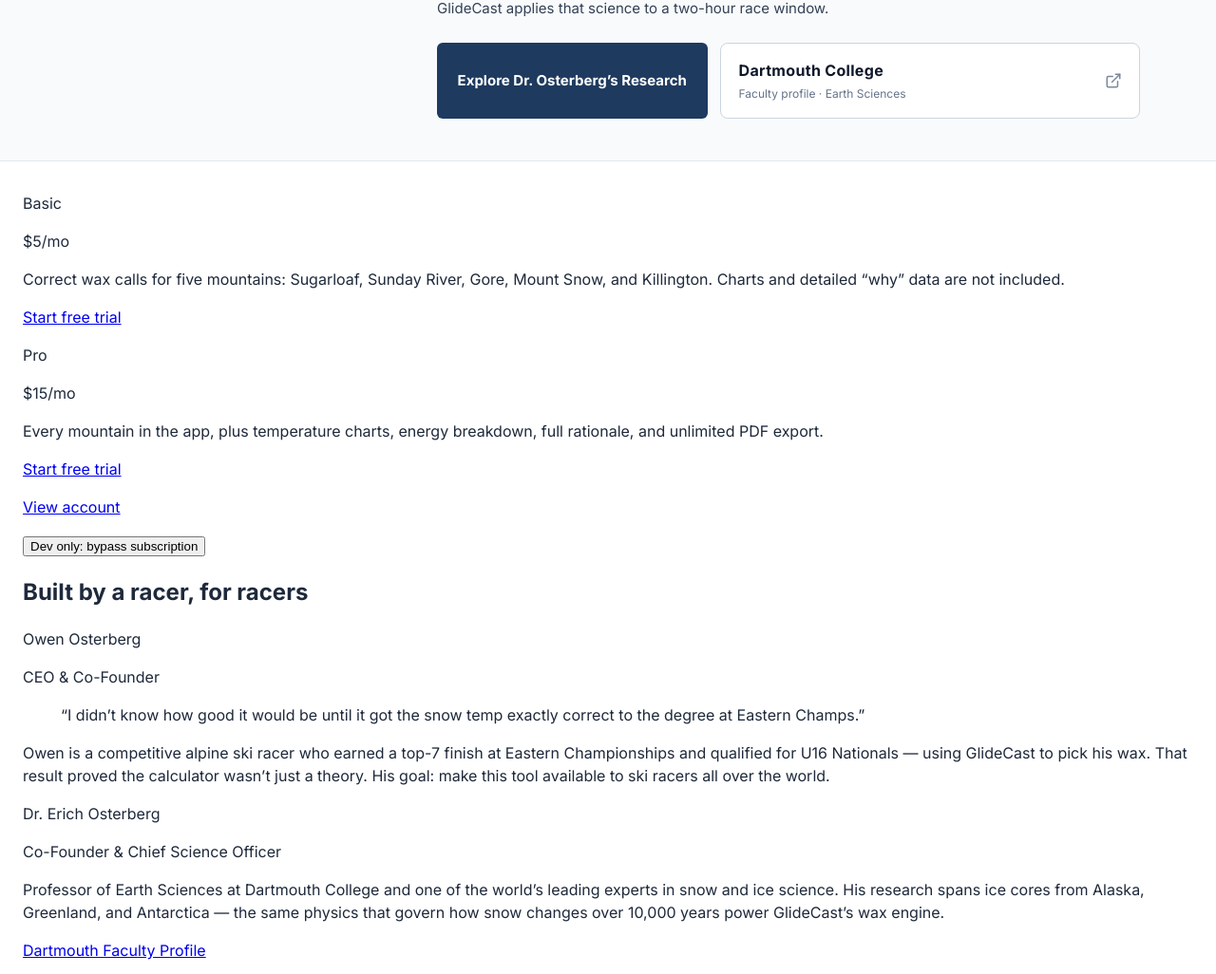
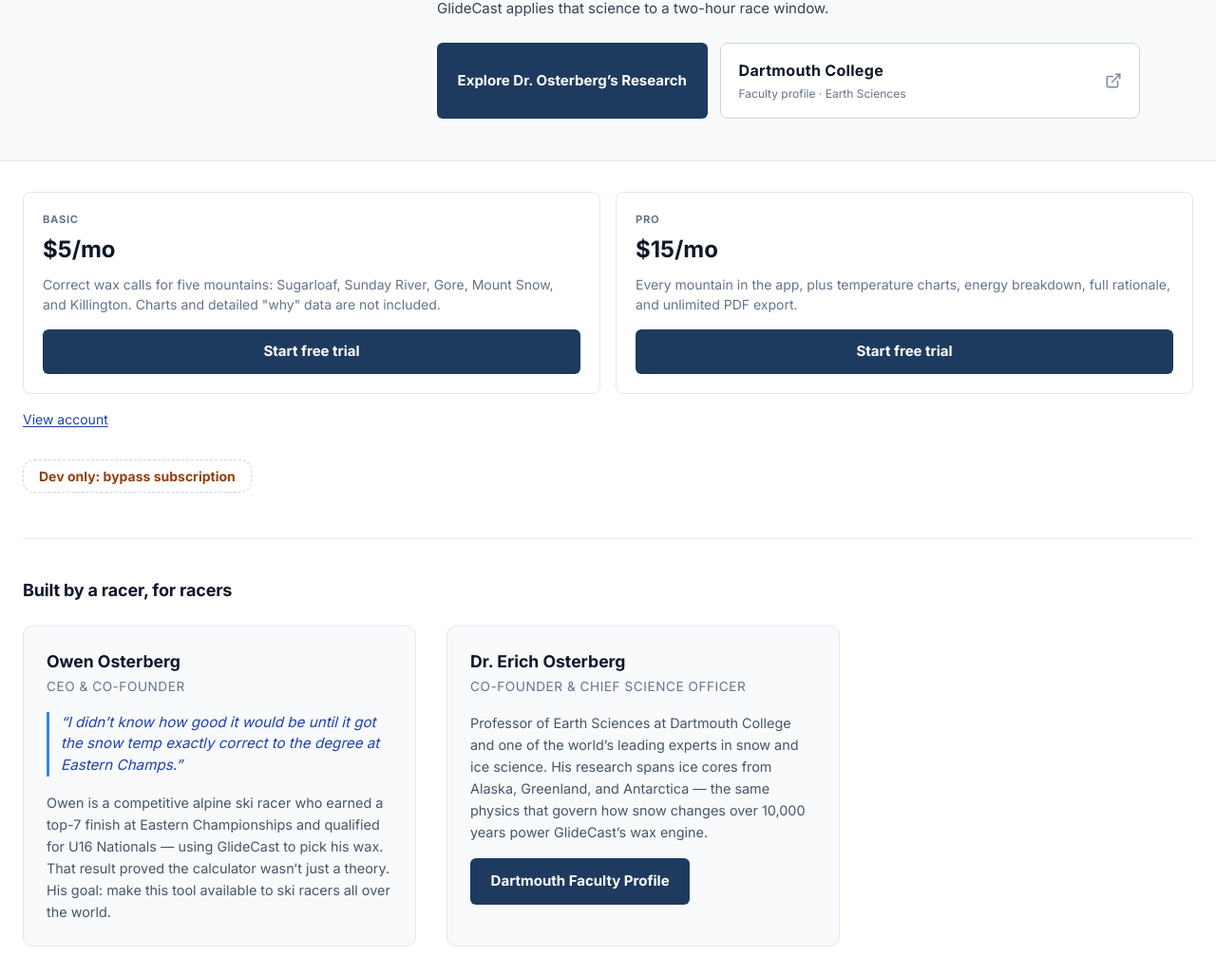
Before and after one commit to SkiRacer69/Glide-Cast, a Django app: page /billing/paywall/ in a window 1280 px wide. Shown: the part 1265-2291 px from the top of the page at 95% size. Run offline with Django 5.2, Linux system fonts and the light colour scheme; the visitor is signed in with stand-in values (Sample User, id 1); data comes from the database, SQL or seed files in the repository.

Commit message:
Fix curly quotes in paywall template causing 404 on form submit
Co-Authored-By: Claude Sonnet 4.6 <noreply@anthropic.com>

```diff
--- a/templates/billing/paywall.html
+++ b/templates/billing/paywall.html
@@ -79,60 +79,60 @@
     </div>
   </section>
 
-  <div class=”paywall-pricing-block”>
-    <div class=”paywall-plans-grid”>
+  <div class="paywall-pricing-block">
+    <div class="paywall-plans-grid">
       {% for tier in tiers %}
-        <div class=”paywall-plan-card”>
-          <p class=”paywall-plan-name”>{{ tier.name }}</p>
-          <p class=”paywall-plan-price”>${{ tier.monthly }}/mo</p>
-          <p class=”paywall-plan-desc”>
-            {% if tier.id == 'basic' %}Correct wax calls for five mountains: Sugarloaf, Sunday River, Gore, Mount Snow, and Killington. Charts and detailed “why” data are not included.{% endif %}
+        <div class="paywall-plan-card">
+          <p class="paywall-plan-name">{{ tier.name }}</p>
+          <p class="paywall-plan-price">${{ tier.monthly }}/mo</p>
+          <p class="paywall-plan-desc">
+            {% if tier.id == 'basic' %}Correct wax calls for five mountains: Sugarloaf, Sunday River, Gore, Mount Snow, and Killington. Charts and detailed "why" data are not included.{% endif %}
             {% if tier.id == 'pro' %}Every mountain in the app, plus temperature charts, energy breakdown, full rationale, and unlimited PDF export.{% endif %}
           </p>
-          <a href=”{% url 'create_checkout_session' %}?plan={{ tier.id }}&interval=monthly” class=”paywall-cta”>Start free trial</a>
+          <a href="{% url 'create_checkout_session' %}?plan={{ tier.id }}&interval=monthly" class="paywall-cta">Start free trial</a>
         </div>
       {% endfor %}
     </div>
-    <p class=”paywall-account-link-wrap”>
-      <a href=”{% url 'account' %}” class=”paywall-text-link”>View account</a>
+    <p class="paywall-account-link-wrap">
+      <a href="{% url 'account' %}" class="paywall-text-link">View account</a>
     </p>
     {% if show_dev_bypass %}
-      <form method=”post” action=”{% url 'dev_bypass_subscription' %}” style=”margin-top: 1rem;”>
+      <form method="post" action="{% url 'dev_bypass_subscription' %}" style="margin-top: 1rem;">
         {% csrf_token %}
-        <button type=”submit” class=”btn-secondary alert-amber” style=”border-style: dashed;”>Dev only: bypass subscription</button>
+        <button type="submit" class="btn-secondary alert-amber" style="border-style: dashed;">Dev only: bypass subscription</button>
       </form>
     {% endif %}
   </div>
 
-  <section class=”paywall-founders-section” aria-labelledby=”founders-heading”>
-    <div class=”paywall-founders-inner”>
-      <h2 id=”founders-heading” class=”paywall-section-title”>Built by a racer, for racers</h2>
-      <div class=”paywall-founders-grid”>
-        <div class=”paywall-founder-card”>
-          <p class=”paywall-founder-name”>Owen Osterberg</p>
-          <p class=”paywall-founder-role”>CEO &amp; Co-Founder</p>
-          <blockquote class=”paywall-founder-quote”>&ldquo;I didn&rsquo;t know how good it would be until it got the snow temp exactly correct to the degree at Eastern Champs.&rdquo;</blockquote>
-          <p class=”paywall-founder-bio”>Owen is a competitive alpine ski racer who earned a top-7 finish at Eastern Championships and qualified for U16 Nationals — using GlideCast to pick his wax. That result proved the calculator wasn&rsquo;t just a theory. His goal: make this tool available to ski racers all over the world.</p>
+  <section class="paywall-founders-section" aria-labelledby="founders-heading">
+    <div class="paywall-founders-inner">
+      <h2 id="founders-heading" class="paywall-section-title">Built by a racer, for racers</h2>
+      <div class="paywall-founders-grid">
+        <div class="paywall-founder-card">
+          <p class="paywall-founder-name">Owen Osterberg</p>
+          <p class="paywall-founder-role">CEO &amp; Co-Founder</p>
+          <blockquote class="paywall-founder-quote">&ldquo;I didn&rsquo;t know how good it would be until it got the snow temp exactly correct to the degree at Eastern Champs.&rdquo;</blockquote>
+          <p class="paywall-founder-bio">Owen is a competitive alpine ski racer who earned a top-7 finish at Eastern Championships and qualified for U16 Nationals — using GlideCast to pick his wax. That result proved the calculator wasn&rsquo;t just a theory. His goal: make this tool available to ski racers all over the world.</p>
         </div>
-        <div class=”paywall-founder-card”>
-          <p class=”paywall-founder-name”>Dr. Erich Osterberg</p>
-          <p class=”paywall-founder-role”>Co-Founder &amp; Chief Science Officer</p>
-          <p class=”paywall-founder-bio”>Professor of Earth Sciences at Dartmouth College and one of the world&rsquo;s leading experts in snow and ice science. His research spans ice cores from Alaska, Greenland, and Antarctica — the same physics that govern how snow changes over 10,000 years power GlideCast&rsquo;s wax engine.</p>
-          <div class=”science-cta-row” style=”margin-top:1rem;”>
-            <a class=”science-research-btn” href=”https://faculty-directory.dartmouth.edu/erich-osterberg” target=”_blank” rel=”noopener noreferrer”>Dartmouth Faculty Profile</a>
+        <div class="paywall-founder-card">
+          <p class="paywall-founder-name">Dr. Erich Osterberg</p>
+          <p class="paywall-founder-role">Co-Founder &amp; Chief Science Officer</p>
+          <p class="paywall-founder-bio">Professor of Earth Sciences at Dartmouth College and one of the world&rsquo;s leading experts in snow and ice science. His research spans ice cores from Alaska, Greenland, and Antarctica — the same physics that govern how snow changes over 10,000 years power GlideCast&rsquo;s wax engine.</p>
+          <div class="science-cta-row" style="margin-top:1rem;">
+            <a class="science-research-btn" href="https://faculty-directory.dartmouth.edu/erich-osterberg" target="_blank" rel="noopener noreferrer">Dartmouth Faculty Profile</a>
           </div>
         </div>
       </div>
     </div>
   </section>
 
-  <div class=”paywall-erich-photo-wrap”>
-    <figure class=”paywall-erich-photo”>
+  <div class="paywall-erich-photo-wrap">
+    <figure class="paywall-erich-photo">
       <img
-        src=”{% static 'Erich Osterberg.png' %}”
-        loading=”lazy”
-        decoding=”async”
-        alt=”Dr. Erich Osterberg, Professor of Earth Sciences, Dartmouth College”
+        src="{% static 'Erich Osterberg.png' %}"
+        loading="lazy"
+        decoding="async"
+        alt="Dr. Erich Osterberg, Professor of Earth Sciences, Dartmouth College"
       />
     </figure>
   </div>
```
